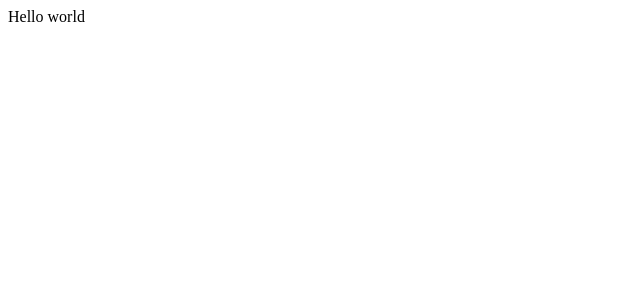
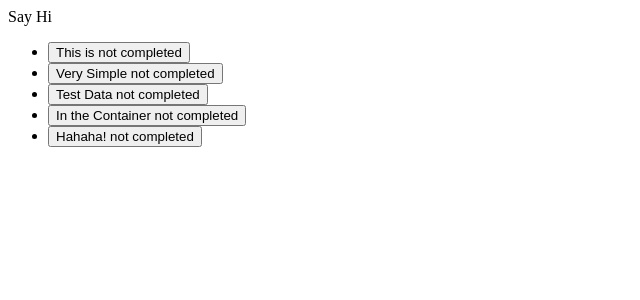
Before and after one commit to MyBlogEngine/MyBlog, a React app in the folder my_blog_app/: page / in a window 1280 px wide. Shown: the top 300 px of the page, without its empty margins (0-640 px from the left). Built offline with nearby package versions, Linux system fonts and the light colour scheme; the HTML template or start-up script is replaced by a standard one.

Commit message:
Added TodoList component to show the list of to-do and toggle to-dos completion Modified tsconfig to compile more strictly

```diff
--- /dev/null
+++ b/my_blog_app/src/TodoList.tsx
@@ -0,0 +1,87 @@
+import * as React from 'react';
+
+// Model
+export interface TodoItem {
+    text: string;
+    completed: boolean;
+};
+
+
+type TodoListViewProps = {
+    todos: TodoItem[],
+    onClick(index: number): void,
+};
+
+// View Component
+const TodoListView: React.SFC<TodoListViewProps> = ({ todos, onClick }) => (
+    <ul>
+        {todos.map((todo: TodoItem, index: number) =>
+            <li><button onClick={(_e) => onClick(index)}>
+                {todo.text} {todo.completed ? "completed" : "not completed"}</button></li>
+        )}
+    </ul>
+)
+
+const SampleTodos: TodoItem[] = [
+    {
+        text: "This is",
+        completed: false,
+    },
+    {
+        text: "Very Simple",
+        completed: false,
+    },
+    {
+        text: "Test Data",
+        completed: false,
+    },
+    {
+        text: "In the Container",
+        completed: false,
+    },
+    {
+        text: "Hahaha!",
+        completed: false,
+    },
+];
+
+
+type TodoListState = {
+    todos: TodoItem[]
+};
+// Control Component
+export class TodoList extends React.Component<{}, TodoListState>
+{
+    constructor(props: Readonly<{}>) {
+        super(props);
+        this.state = {
+            todos: SampleTodos,
+        };
+
+        this.handleClick = this.handleClick.bind(this);
+        this.addTodo = this.addTodo.bind(this);
+    }
+
+    addTodo(text: string) {
+        this.setState((prevState, _props) => {
+            const newItem: TodoItem = {
+                text: text,
+                completed: false,
+            }
+            let newTodos = [...prevState.todos, newItem];
+            return { todos: newTodos };
+        });
+    }
+
+    handleClick(index: number) {
+        this.setState((prevState, _props) => {
+            let todos = [...prevState.todos];
+            todos[index].completed = !todos[index].completed;
+            return { todos };
+        });
+    }
+
+    render() {
+        return <TodoListView todos={this.state.todos} onClick={this.handleClick} />;
+    }
+}
--- a/my_blog_app/src/app.tsx
+++ b/my_blog_app/src/app.tsx
@@ -1,7 +1,22 @@
 import * as React from 'react'
 import * as ReactDOM from 'react-dom';
 
+import { TodoList } from './TodoList';
+
+// React.SFC interface takes a generic argument that allows
+// you to easily provide the type annotations for the component props
+type AppProps = { message: string };
+const App: React.SFC<AppProps> = ({ message }) => {
+    return (
+        <div>
+            {message}
+            <TodoList />
+        </div>);
+}
+
+
+
 ReactDOM.render(
-    <div>Hello world</div>,
+    <App message={"Say Hi"} />,
     document.getElementById('root')
 );
```
Also changed, not shown: my_blog_app/tsconfig.json (+5 -5 lines), my_blog_app/package.json (line endings or trailing spaces), 1 other file (tests, documents, lock files or other folders).
